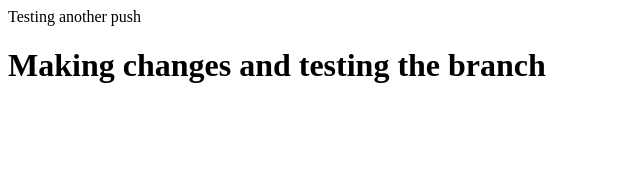
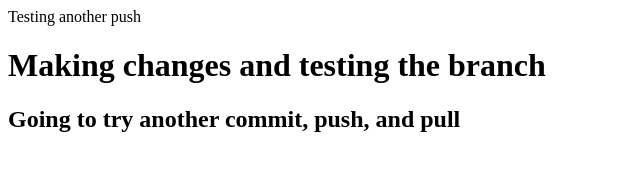
Before and after one commit to ThundrMonky/Udemy, a plain HTML site: page HTML - Personal Site/index.html in a window 1280 px wide. Shown: the whole page, without its empty margins (0-640 px from the left). Drawn offline with Linux system fonts and the light colour scheme.

Commit message:
Trying to push and pull

```diff
--- a/HTML - Personal Site/index.html
+++ b/HTML - Personal Site/index.html
@@ -7,5 +7,6 @@
   <body>
 Testing another push
 <h1>Making changes and testing the branch</h1>
+<h2>Going to try another commit, push, and pull</h2>
   </body>
 </html>
```
